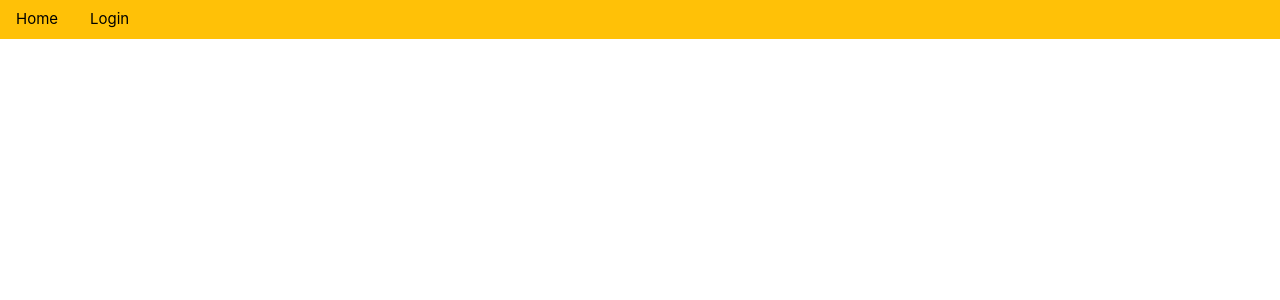
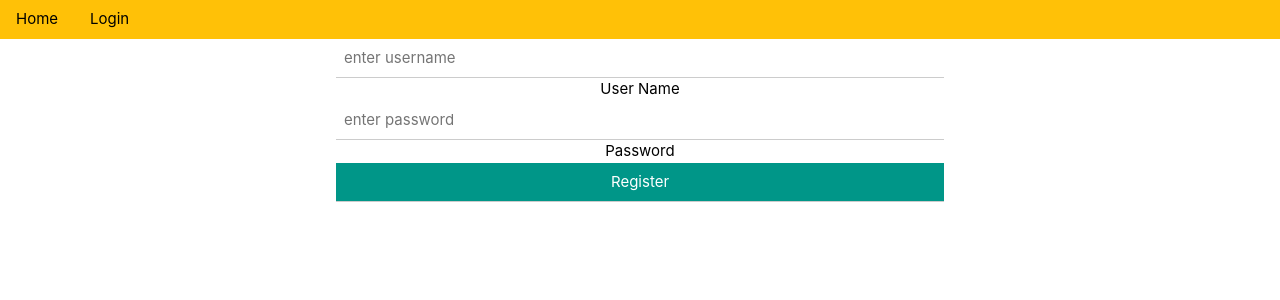
Before and after one commit to evan-mitchell93/gym-react-app, a React (Create React App) app in the folder client/: page /Register in a window 1280 px wide. Shown: the top 300 px of the page. Built offline with nearby package versions, Linux system fonts and the light colour scheme.

Commit message:
register component

```diff
--- a/client/src/components/LoginForm.js
+++ b/client/src/components/LoginForm.js
@@ -38,21 +38,7 @@ const LoginForm = () => {
         });
     }
 
-    const createUser = (e) => {
-        e.preventDefault();
-        fetch("/register",{
-            method: 'POST',
-            headers: {
-                'Accept': 'application/json',
-                'Content-Type': 'application/json'
-            },
-            body: JSON.stringify({userName: uName, password: uPassword})
-        }).then((result) => {
-            console.log(result)
-        }).catch((err) => {
-            console.log(err);
-        })
-    }
+
 
     const updateName = (e) =>{
         setUname(e.target.value);
@@ -62,20 +48,24 @@ const LoginForm = () => {
         setPassword(e.target.value);
     }
 
+
     if(auth === true){
         return <Redirect push to={{pathname: '/Home'}}></Redirect>
     }
     else{
 
     return (
+        <div>
             <form onSubmit={submitHandler} className="w3-container w3-center" style={{width: "50%", margin:"auto"}}>
-                <input name="uName" type="text" className="w3-input" onChange={updateName} />
+                <input name="uName" type="text" className="w3-input" onChange={updateName} placeholder="enter username" />
                 <label>User Name</label>
-                <input name="uPassword" type="password" className="w3-input" onChange={updatePassword} />
+                <input name="uPassword" type="password" className="w3-input" onChange={updatePassword} placeholder="enter password" />
                 <label>Password</label>
-                <button className="w3-btn w3-teal w3-input">Login</button>
-                <button className="w3-btn w3-red w3-input" onClick={createUser}>Register</button>
+                <button type="submit" className="w3-btn w3-teal w3-input">Login</button>
+
             </form>
+            <a href="/Register">Register</a>
+            </div>
         );
     }
 };
--- a/client/src/components/Navbar.js
+++ b/client/src/components/Navbar.js
@@ -1,6 +1,8 @@
 import React, {useState} from 'react';
 
 import LoginForm from "./LoginForm";
+
+import RegisterForm from "./RegisterForm";
 
 import AuthContext from '../contexts/AuthContext';
 
@@ -36,6 +38,9 @@ const Navbar = () =>{
                     <Route path="/Login">
                         <LoginForm />
                     </Route>
+                    <Route path="/Register">
+                        <RegisterForm />
+                    </Route>
                 </Switch>
             </Router>
             </AuthContext.Provider>
--- /dev/null
+++ b/client/src/components/RegisterForm.js
@@ -0,0 +1,54 @@
+import React, {useState, useContext} from 'react';
+import AuthContext from '../contexts/AuthContext';
+import {Redirect} from 'react-router-dom';
+
+const RegisterForm = () => {
+
+    const [uName, setUname] = useState("");
+    const [uPassword, setPassword] = useState("");
+    const {auth, toggleAuth} = useContext(AuthContext);
+
+    const updateName = (e) =>{
+        setUname(e.target.value);
+    }
+
+    const updatePassword = (e) =>{
+        setPassword(e.target.value);
+    }
+
+    const createUser = (e) => {
+        e.preventDefault();
+        let authString = `${uName}:${uPassword}`
+        fetch("/register",{
+            method: 'POST',
+            headers: {
+                'Accept': 'application/json',
+                'Content-Type': 'application/json',
+                'Authorization': `Basic ${authString}`,
+            },
+            body: JSON.stringify({msg: "registering user"})
+        }).then((result) => {
+            const token = result.json();
+            document.cookie = `token=${token}`;
+            toggleAuth();
+        }).catch((err) => {
+        })
+    }
+
+    if(auth === true){
+        return <Redirect push to={{pathname: '/Home'}}></Redirect>
+    }
+    else {
+        return (
+            <form onSubmit = {createUser} className="w3-container w3-center" style={{width: "50%", margin: "auto"}}>
+                <input type="text" className="w3-input" placeholder="enter username" onChange={updateName}></input>
+                <label>User Name</label>
+                <input name="uPassword" type="password" className="w3-input" placeholder="enter password" onChange={updatePassword}></input>
+                <label>Password</label>
+                <button type="submit" className="w3-btn w3-teal w3-input">Register</button>
+            </form>
+        )
+    }
+}
+
+export default RegisterForm;
```
Also changed, not shown: 1 other file (tests, documents, lock files or other folders).
